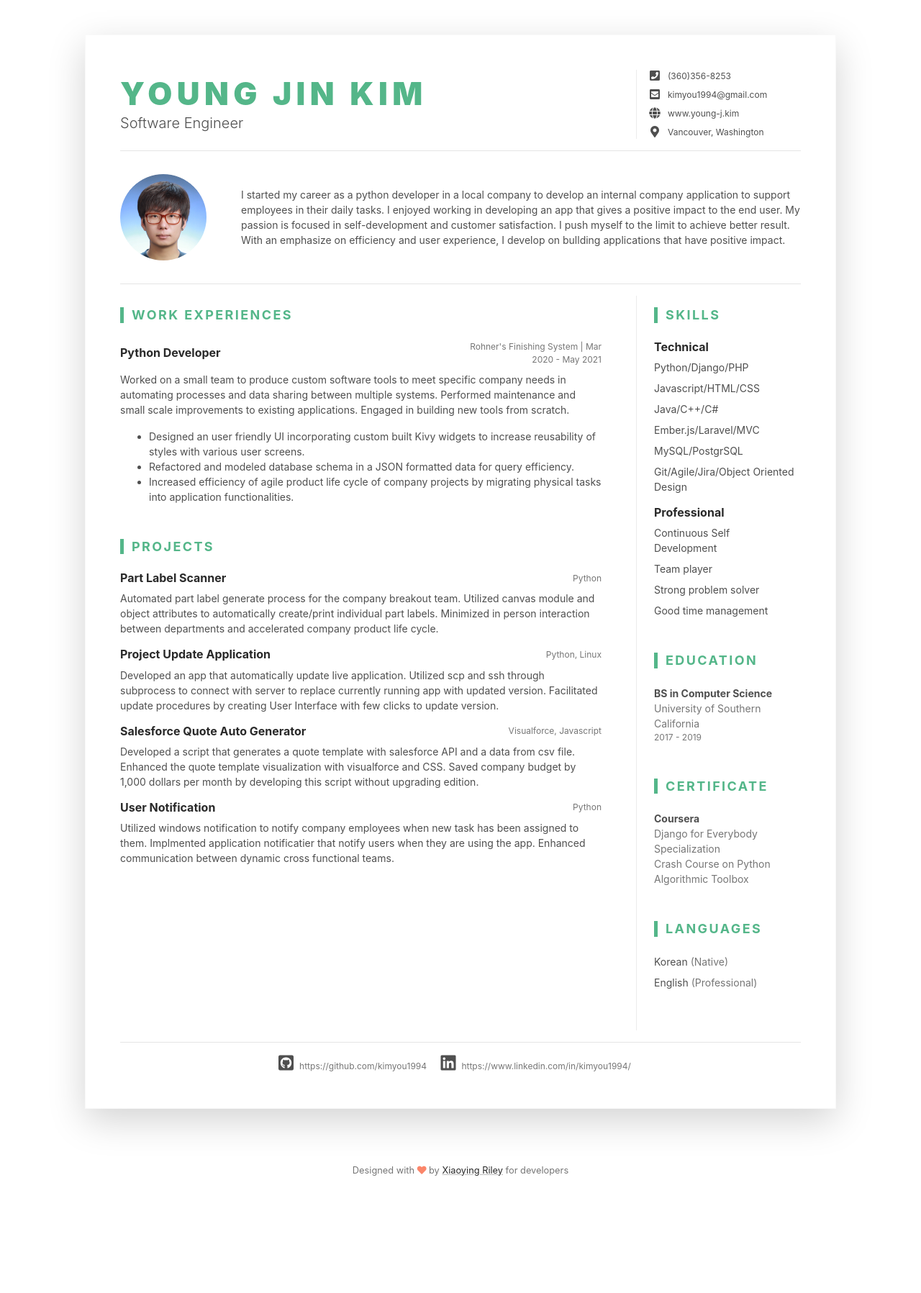
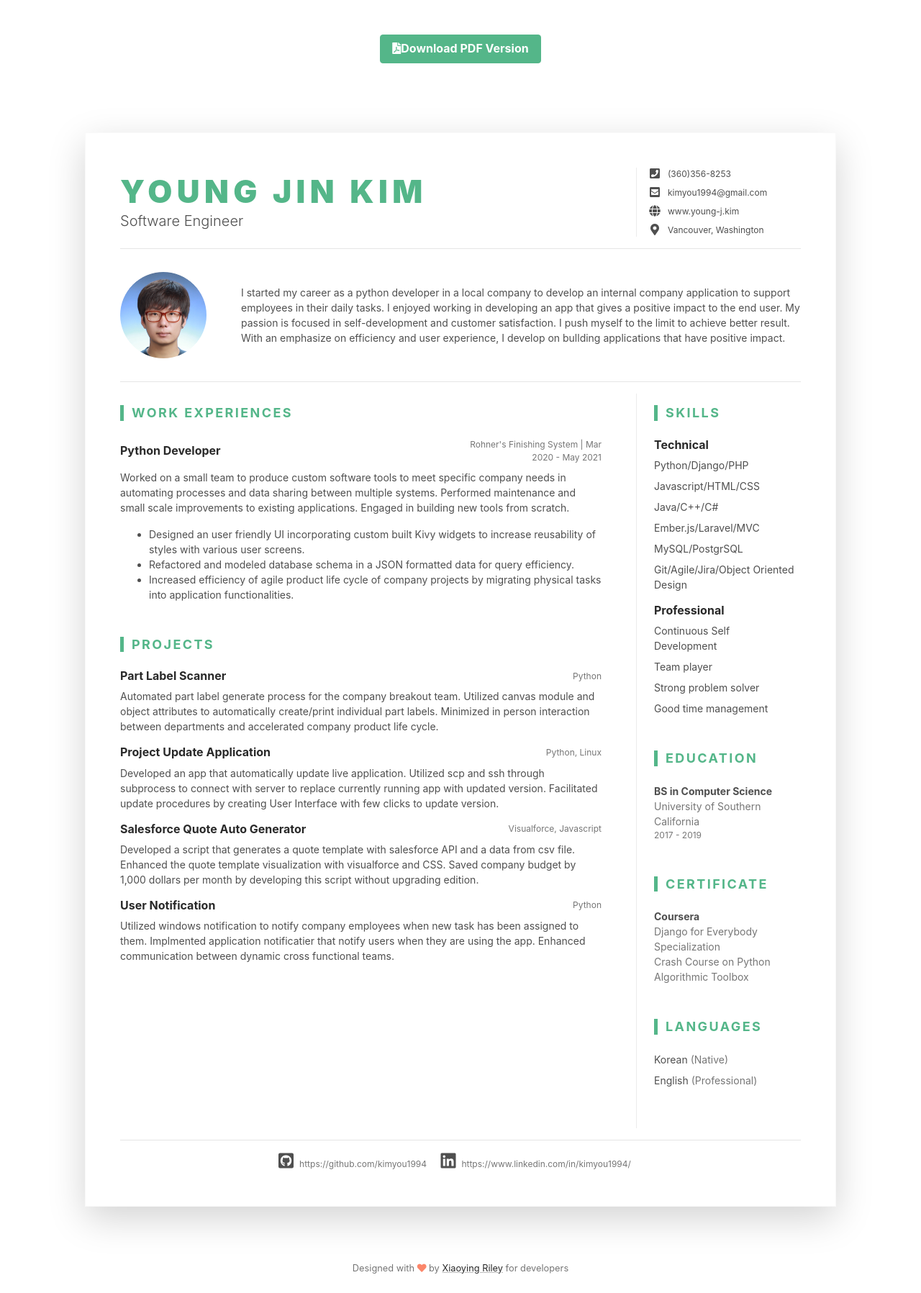
Before and after one commit to kimyou1994/personal_portfolio, a Django app: page /resume/ in a window 1280 px wide. Shown: the whole page at 72% size. Before the commit the page ends 1634 px from the top, so only its background shows below. Run offline with Django 3.2, Linux system fonts and the light colour scheme; some libraries are stand-ins or nearby versions.

Commit message:
add resume pdf, static path

```diff
--- a/home/templates/home/main.html
+++ b/home/templates/home/main.html
@@ -99,7 +99,7 @@ https://templatemo.com/tm-464-ultra-profile
 						<i class="fa fa-gamepad"></i>
 						<h3 class="text-uppercase tm-work-h3">Game Development</h3>
 						<hr>
-						<p>Using Unity game engine, I have built a mobile as well as desktop games in school.</p>
+						<p>Using the Unity game engine, I have built mobile as well as desktop games in school.</p>
 					</div>
 				</div>
 			</div>
--- a/home/templates/home/resume.html
+++ b/home/templates/home/resume.html
@@ -24,7 +24,13 @@
 </head>
 
 <body>
-
+	<div class="container px-3 px-lg-5">
+		<section class="cta-section theme-bg-light py-5">
+			<div class="container text-center single-col-max-width">
+				<a class="btn btn-primary" href="{% static 'images/resume.pdf' %}" target="_blank"><i class="fas fa-file-pdf me-2"></i>Download PDF Version</a>
+			</div><!--//container-->
+		</section>
+	</div>
 	<div class="main-wrapper">
 		<div class="container px-3 px-lg-5">
 			<article class="resume-wrapper mx-auto theme-bg-light p-5 mb-5 my-5 shadow-lg">
@@ -38,8 +44,8 @@
 						<div class="resume-contact col-12 col-md-6 col-lg-4 col-xl-3">
 							<ul class="list-unstyled mb-0">
 								<li class="mb-2"><i class="fas fa-phone-square fa-fw fa-lg mr-2 "></i><a class="resume-link" href="tel:#">(360)356-8253</a></li>
-								<li class="mb-2"><i class="fas fa-envelope-square fa-fw fa-lg mr-2"></i><a class="resume-link" href="mailto:#">kimyou1994@gmail.com</a></li>
-								<li class="mb-2"><i class="fas fa-globe fa-fw fa-lg mr-2"></i><a class="resume-link" href="#">www.young-j.kim</a></li>
+								<li class="mb-2"><i class="fas fa-envelope-square fa-fw fa-lg mr-2"></i><a class="resume-link" href="mailto:kimyou1994@gmail.com">kimyou1994@gmail.com</a></li>
+								<li class="mb-2"><i class="fas fa-globe fa-fw fa-lg mr-2"></i><a class="resume-link" href="https://www.young-j.kim/">www.young-j.kim</a></li>
 								<li class="mb-0"><i class="fas fa-map-marker-alt fa-fw fa-lg mr-2"></i>Vancouver, Washington</li>
 							</ul>
 						</div><!--//resume-contact-->
--- a/web_project/settings.py
+++ b/web_project/settings.py
@@ -55,7 +55,7 @@ ROOT_URLCONF = 'web_project.urls'
 TEMPLATES = [
     {
         'BACKEND': 'django.template.backends.django.DjangoTemplates',
-        'DIRS': [],
+        'DIRS': [os.path.join(BASE_DIR, 'templates')],
         'APP_DIRS': True,
         'OPTIONS': {
             'context_processors': [
@@ -118,4 +118,8 @@ USE_TZ = True
 # Static files (CSS, JavaScript, Images)
 # https://docs.djangoproject.com/en/3.0/howto/static-files/
 
+STATICFILES_DIRS = [
+  os.path.join(BASE_DIR, 'static'),
+]
 STATIC_URL = '/static/'
+STATIC_ROOT = os.path.join(BASE_DIR, 'static_cdn')
--- a/web_project/urls.py
+++ b/web_project/urls.py
@@ -16,9 +16,15 @@ Including another URLconf
 from django.contrib import admin
 from django.urls import path
 from django.views.generic.base import TemplateView
+from django.views.generic.base import RedirectView
+from django.contrib.staticfiles.storage import staticfiles_storage
 
 urlpatterns = [
     path('admin/', admin.site.urls), #admin access
     path('', TemplateView.as_view(template_name='home/main.html')), #main web page
-    path('resume/', TemplateView.as_view(template_name='home/resume.html')) #resume web page
+    path('resume/', TemplateView.as_view(template_name='home/resume.html')), #resume web page
+    path(
+        "favicon.ico",
+        RedirectView.as_view(url=staticfiles_storage.url("favicon.ico")),
+    )
 ]
```
Also changed, not shown: requirements.txt (added), static/favicon.ico (added), 1 other file.
